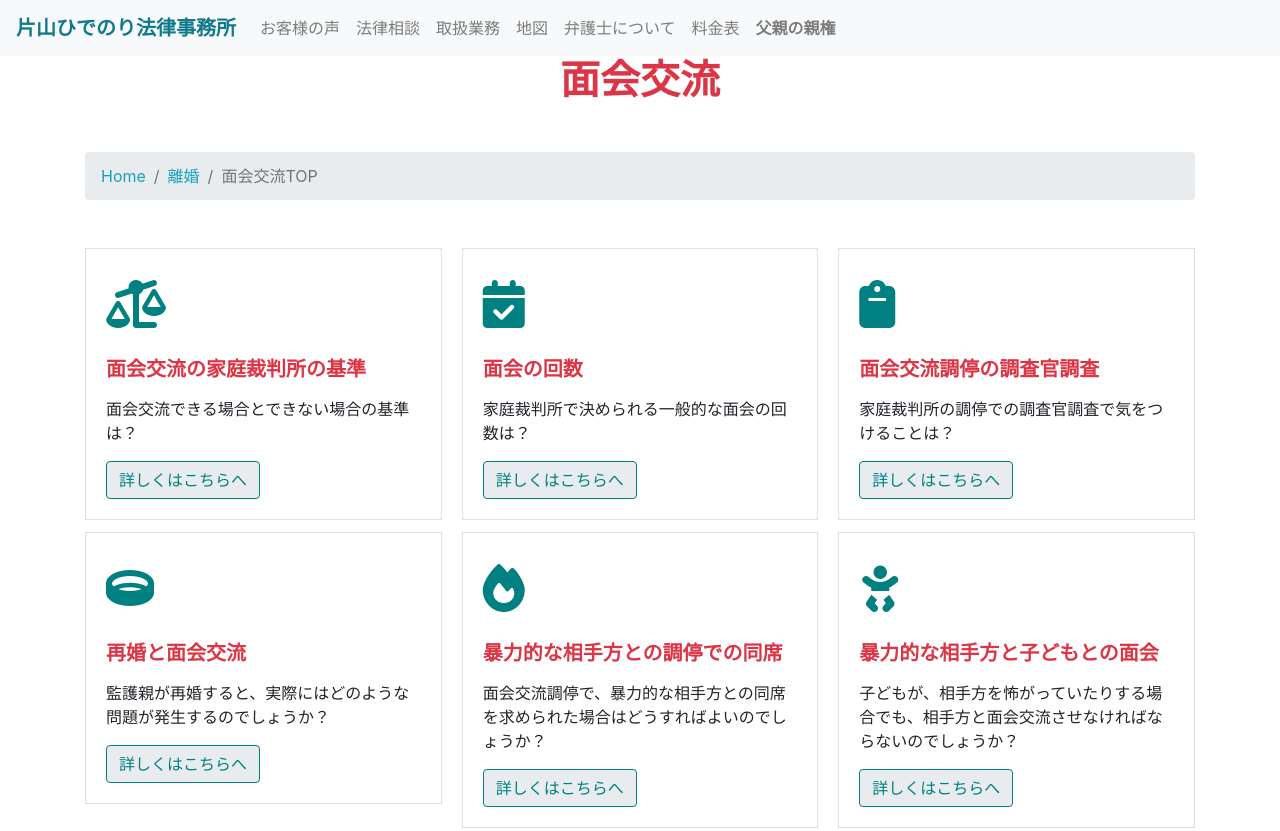
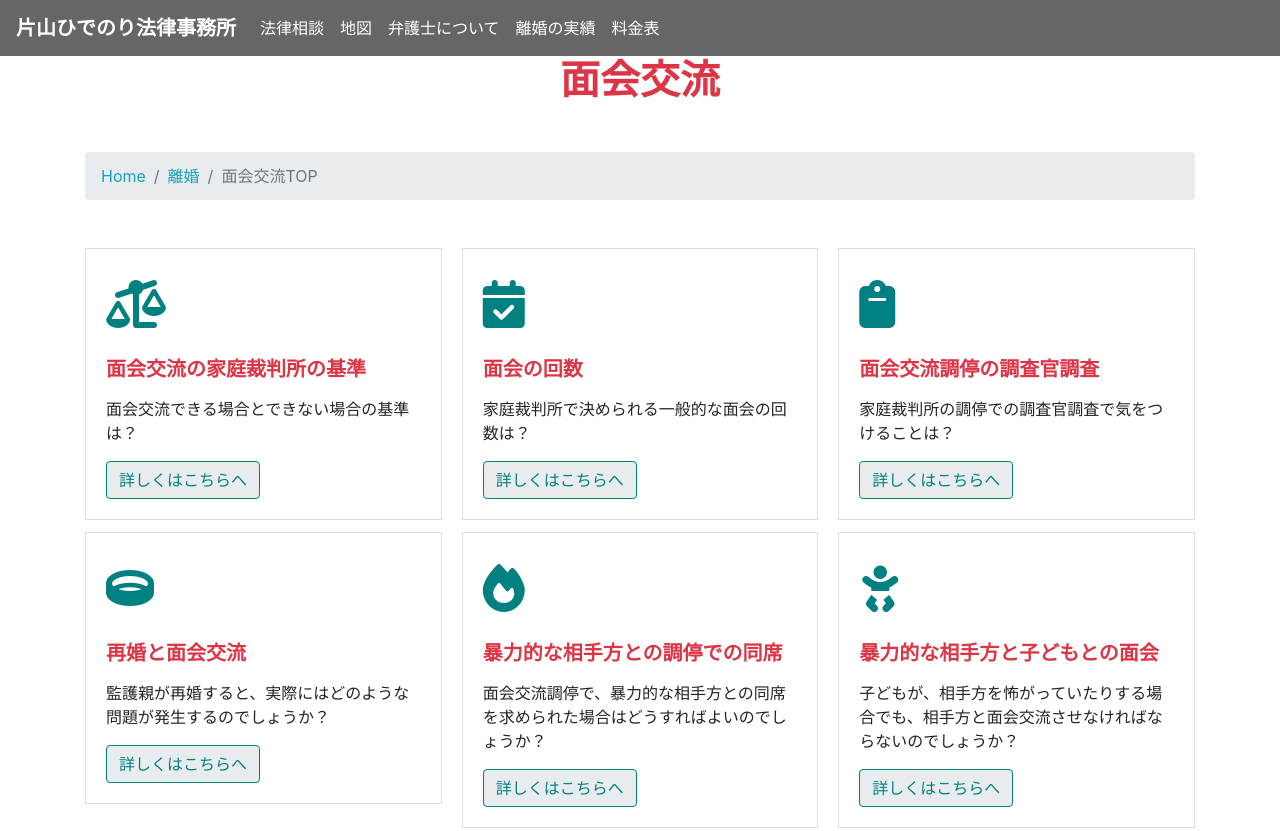
Before and after one commit to sankakatayama/rikon4, a plain HTML site: page divorce-menko/menko00.html in a window 1280 px wide. Shown: the top 831 px of the page. Drawn offline with nearby package versions, Linux system fonts and the light colour scheme.

Commit message:
menko fix

```diff
--- a/divorce-menko/menko00.html
+++ b/divorce-menko/menko00.html
@@ -19,40 +19,33 @@
 </head>
 
 <!--  Navbar  -->
-<nav class="navbar navbar-expand-lg navbar-light bg-light sticky-top">
-  <a class="navbar-brand" href="../../index.html"><span class="font-weight-bold">片山ひでのり法律事務所</span></a>
+<nav class="navbar navbar-dark navbar-expand-lg sticky-top">
+  <a class="navbar-brand" href="../index.html"><span class="font-weight-bold">片山ひでのり法律事務所</span></a>
   <button class="navbar-toggler" type="button" data-toggle="collapse" data-target="#navbarText" aria-controls="navbarText" aria-expanded="false" aria-label="Toggle navigation">
     <span class="navbar-toggler-icon"></span>
   </button>
   <div class="collapse navbar-collapse" id="navbarText">
     <ul class="navbar-nav mr-auto">
       <li class="nav-item">
-        <a class="nav-link" href="../../reviews/reviews01.html">お客様の声</a>
+        <a class="nav-link" href="../consultation/consultation.html">法律相談</a>
       </li>
       <li class="nav-item">
-        <a class="nav-link" href="../../consultation.html">法律相談</a>
+        <a class="nav-link" href="../map.html">地図</a>
       </li>
       <li class="nav-item">
-        <a class="nav-link" href="../../services.html">取扱業務</a>
+        <a class="nav-link" href="../about.html">弁護士について</a>
       </li>
       <li class="nav-item">
-        <a class="nav-link" href="../../map.html">地図</a>
+        <a class="nav-link" href="../divorce-performance/divorce-performance01.html">離婚の実績</a>
       </li>
       <li class="nav-item">
-        <a class="nav-link" href="../../about.html">弁護士について</a>
-      </li>
-      <li class="nav-item">
-        <a class="nav-link" href="../../fee.html">料金表</a>
-      </li>
-      <li class="nav-item">
-        <span class="font-weight-bold">
-          <a class="nav-link" href="../../childcustody/childcustody.html">父親の親権</a>
-        </span>
+        <a class="nav-link" href="../fee.html">料金表</a>
       </li>
     </ul>
   </div>
 </nav>
 <!--  End Navbar  -->
+
 
 <div class="container">
   <h1 class="text-center font-weight-bold text-tomato">面会交流</h1>
```
Also changed, not shown: divorce-zaisanbunyo/divorce-zaisanbunyo-top.html (+1 -1 lines).
